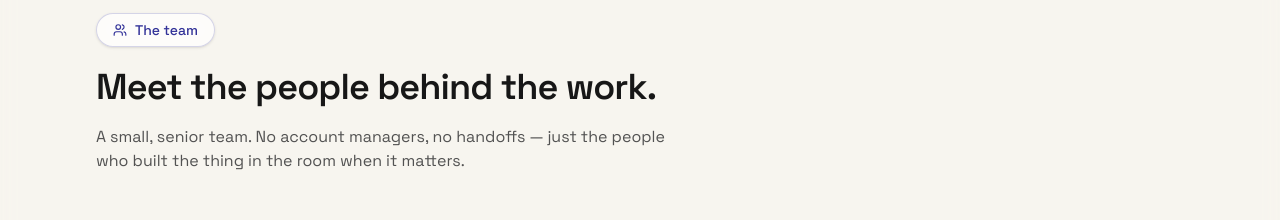
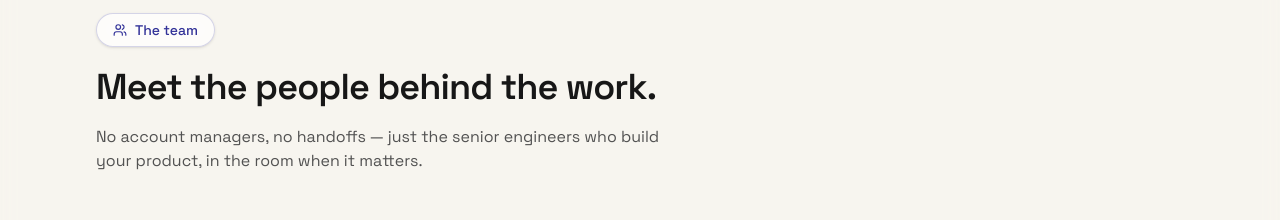
Before and after one commit to rsktechnologies/RSKCompanyWebsite, a Next.js app: page /about in a window 1280 px wide. Shown: the part 3940-4160 px from the top of the page. Built offline with nearby package versions, Linux system fonts and the light colour scheme; grey boxes are pictures that could not be loaded.

Commit message:
fix : about us

```diff
--- a/src/app/about/page.tsx
+++ b/src/app/about/page.tsx
@@ -245,7 +245,7 @@ export default function AboutPage() {
               <Users size={14} /> <span>The team</span>
             </div>
             <h2 className="mt-4 max-w-xl text-balance text-3xl font-semibold leading-snug tracking-tight text-neutral-900 sm:text-4xl">Meet the people behind the work.</h2>
-            <p className="mt-3 max-w-xl text-base text-neutral-600">A small, senior team. No account managers, no handoffs — just the people who built the thing in the room when it matters.</p>
+            <p className="mt-3 max-w-xl text-base text-neutral-600">No account managers, no handoffs — just the senior engineers who build your product, in the room when it matters.</p>
           </Reveal>
           <div className="mt-12 grid gap-6 sm:grid-cols-2 lg:grid-cols-4">
             {team.map((member, i) => (
```
